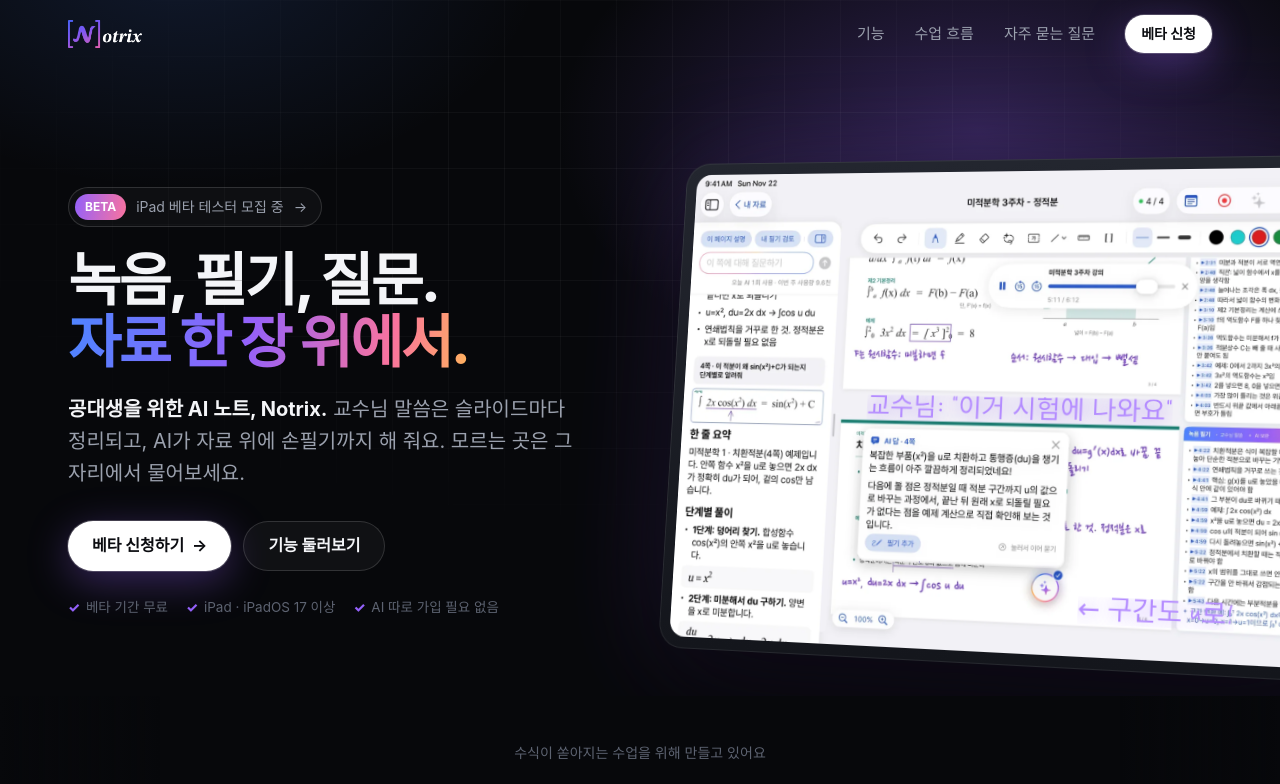
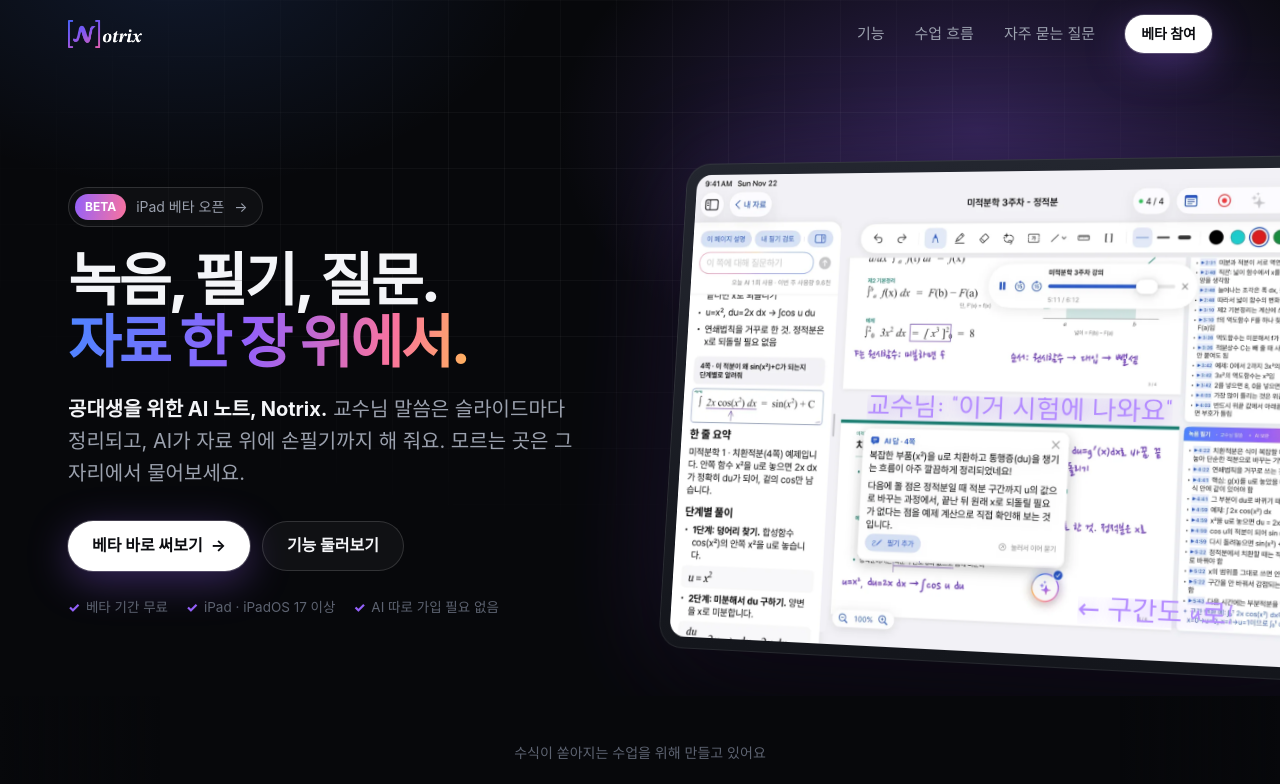
Before and after one commit to notrix-app/notrix-app.github.io, a plain HTML site: page v2/index.html in a window 1280 px wide. Shown: the top 784 px of the page. Drawn offline with Linux system fonts and the light colour scheme; a web font is replaced by a local one.

Commit message:
Point beta CTAs to TestFlight public link (v2)

```diff
--- a/v2/index.html
+++ b/v2/index.html
@@ -6,7 +6,7 @@
 <title>Notrix — 녹음, 필기, 질문. 자료 한 장 위에서.</title>
 <meta name="description" content="공대생을 위한 AI 노트 Notrix. 교수님 말씀은 슬라이드마다 정리되고, AI가 자료 위에 손필기까지 해 주고, 모르는 곳은 그 자리에서 물어봐요.">
 <meta property="og:title" content="Notrix — 녹음, 필기, 질문. 자료 한 장 위에서.">
-<meta property="og:description" content="공대생을 위한 AI 노트. 지금 iPad 베타 테스터를 모집해요.">
+<meta property="og:description" content="공대생을 위한 AI 노트. 지금 iPad 베타를 바로 써 볼 수 있어요.">
 <meta property="og:image" content="https://notrix-app.github.io/assets/hero.webp">
 <meta name="theme-color" content="#07080b">
 <link rel="icon" href="../assets/icon.png">
@@ -253,7 +253,7 @@ footer .links { display: flex; gap: 20px; }
       <a href="#features">기능</a>
       <a href="#flow">수업 흐름</a>
       <a href="#faq">자주 묻는 질문</a>
-      <a class="btn btn-white btn-sm" href="https://docs.google.com/forms/d/e/1FAIpQLSdGS65AqrO1bzIP7G3z0LZImt3jTiNz00R73fTh0tbR4eeIiA/viewform" target="_blank" rel="noopener">베타 신청</a>
+      <a class="btn btn-white btn-sm" href="https://testflight.apple.com/join/JvUp5sWQ" target="_blank" rel="noopener">베타 참여</a>
     </div>
   </div>
 </nav>
@@ -261,11 +261,11 @@ footer .links { display: flex; gap: 20px; }
 <header class="hero">
   <div class="wrap hero-grid">
     <div>
-      <a class="pill rise" href="https://docs.google.com/forms/d/e/1FAIpQLSdGS65AqrO1bzIP7G3z0LZImt3jTiNz00R73fTh0tbR4eeIiA/viewform" target="_blank" rel="noopener"><b>BETA</b>iPad 베타 테스터 모집 중 <span class="arrow">→</span></a>
+      <a class="pill rise" href="https://testflight.apple.com/join/JvUp5sWQ" target="_blank" rel="noopener"><b>BETA</b>iPad 베타 오픈 <span class="arrow">→</span></a>
       <h1 class="rise" style="--d:.08s"><span class="nw">녹음, 필기, 질문.</span><br><span class="grad nw">자료 한 장 위에서.</span></h1>
       <p class="sub rise" style="--d:.16s"><strong>공대생을 위한 AI 노트, Notrix.</strong> 교수님 말씀은 슬라이드마다 정리되고, AI가 자료 위에 손필기까지 해 줘요. 모르는 곳은 그 자리에서 물어보세요.</p>
       <div class="cta rise" style="--d:.24s">
-        <a class="btn btn-white" href="https://docs.google.com/forms/d/e/1FAIpQLSdGS65AqrO1bzIP7G3z0LZImt3jTiNz00R73fTh0tbR4eeIiA/viewform" target="_blank" rel="noopener">베타 신청하기 <span class="arrow">→</span></a>
+        <a class="btn btn-white" href="https://testflight.apple.com/join/JvUp5sWQ" target="_blank" rel="noopener">베타 바로 써보기 <span class="arrow">→</span></a>
         <a class="btn btn-ghost" href="#features">기능 둘러보기</a>
       </div>
       <div class="meta rise" style="--d:.32s"><span>베타 기간 무료</span><span>iPad · iPadOS 17 이상</span><span>AI 따로 가입 필요 없음</span></div>
@@ -388,7 +388,7 @@ footer .links { display: flex; gap: 20px; }
       </div>
       <div>
         <details><summary>굿노트에서 쓰던 필기도 가져와지나요?</summary><p>굿노트에서 PDF로 내보내면 필기가 담긴 채로 가져와져요. 가져온 필기는 쪽 그림의 일부가 되고, 그 위에 Notrix에서 새로 이어 쓸 수 있어요.</p></details>
-        <details><summary>베타는 어떻게 참여하나요?</summary><p>아래 신청서를 남겨 주시면 TestFlight 초대 메일을 보내 드려요.</p></details>
+        <details><summary>베타는 어떻게 참여하나요?</summary><p>iPad에서 App Store의 TestFlight 앱을 설치한 뒤, '베타 바로 써보기' 버튼을 누르면 바로 설치돼요. 신청이나 초대 메일을 기다릴 필요 없어요. 써 보신 의견은 <a href="https://docs.google.com/forms/d/e/1FAIpQLSdGS65AqrO1bzIP7G3z0LZImt3jTiNz00R73fTh0tbR4eeIiA/viewform" target="_blank" rel="noopener">설문</a>으로 남겨 주시면 큰 도움이 돼요.</p></details>
       </div>
     </div>
   </div>
@@ -398,8 +398,8 @@ footer .links { display: flex; gap: 20px; }
   <div class="wrap">
     <div class="final-box rv">
       <h2>다음 수업은<br><span class="grad">듣기만 하세요.</span></h2>
-      <p>베타 테스터가 되면 가장 먼저 써 보고, 기능 방향도 같이 정해요.</p>
-      <a class="btn btn-white" href="https://docs.google.com/forms/d/e/1FAIpQLSdGS65AqrO1bzIP7G3z0LZImt3jTiNz00R73fTh0tbR4eeIiA/viewform" target="_blank" rel="noopener">베타 신청하기 <span class="arrow">→</span></a>
+      <p>지금 TestFlight로 바로 설치하고, 기능 방향도 같이 정해요.</p>
+      <a class="btn btn-white" href="https://testflight.apple.com/join/JvUp5sWQ" target="_blank" rel="noopener">베타 바로 써보기 <span class="arrow">→</span></a>
     </div>
   </div>
 </section>
```
